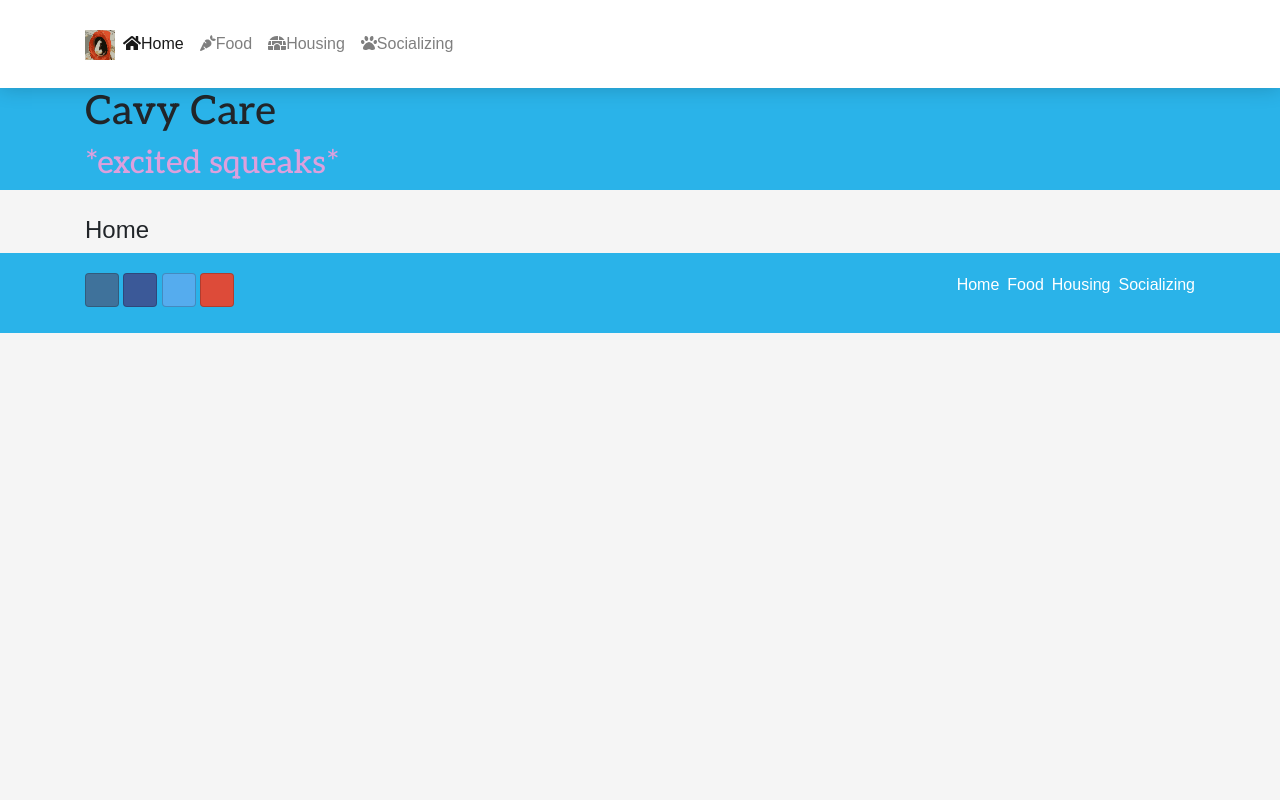
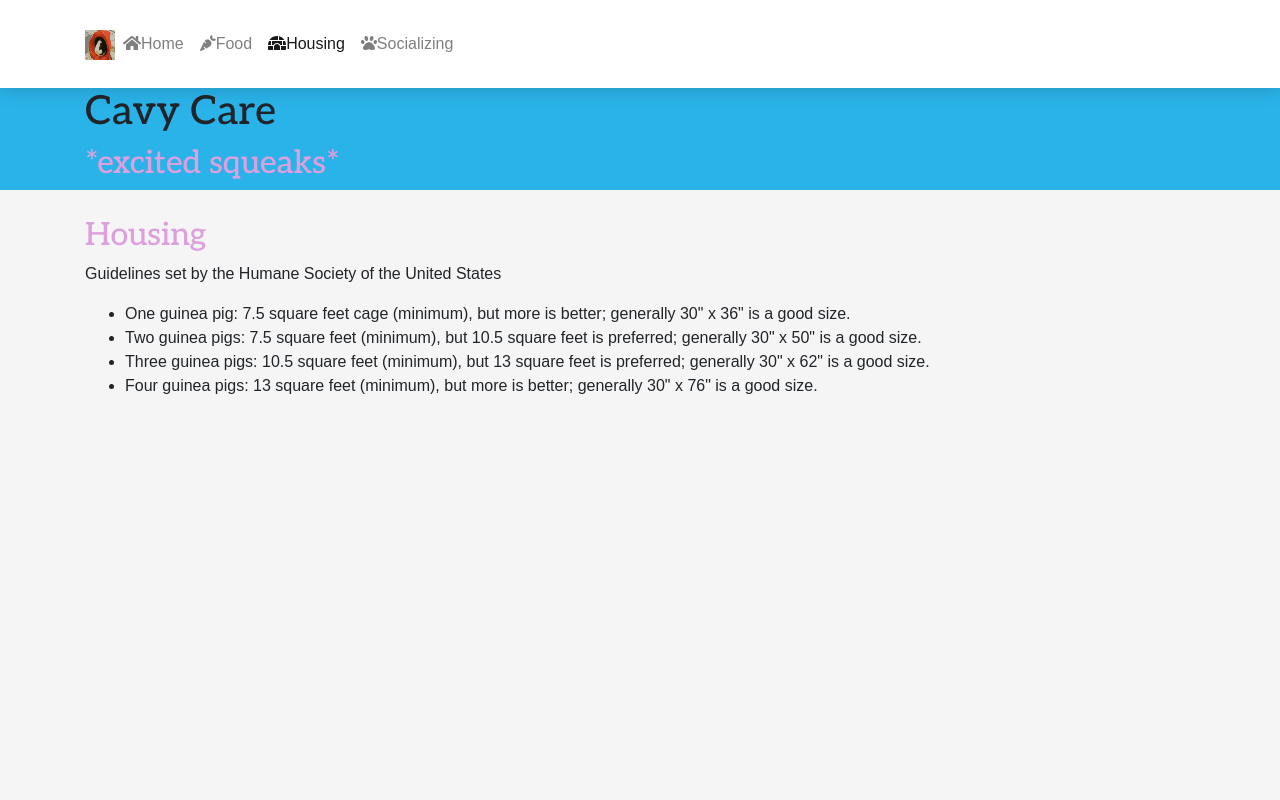
Before and after one commit to sophiemcgarity/cavy-care, a React (Create React App) app: page /housing in a window 1280 px wide. Before the commit this address led to /home. Shown: the top 800 px of the page. Built offline with nearby package versions, Linux system fonts and the light colour scheme.

Commit message:
updated home page

```diff
--- a/src/App.css
+++ b/src/App.css
@@ -37,4 +37,9 @@ h2 {
 
 .site-footer a {
   color: white;
+  margin-top: 100%;
 }
+
+.pageContainer{
+  min-height: 100vh;
+}
--- a/src/components/FoodGuideComponent.js
+++ b/src/components/FoodGuideComponent.js
@@ -1,5 +1,6 @@
 import React from 'react';
 import { Card, CardImg, CardImgOverlay, CardTitle } from 'reactstrap';
+import { Link } from 'react-router-dom';
 
 function RenderFoodGuideItem({ food }) {
     return (
@@ -25,7 +26,7 @@ function FoodGuide(props) {
     });
 
     return (
-        <div className="container">
+        <div className="container pageContainer">
             <div className="row">
                 {foodGuide}
             </div>
--- a/src/components/FooterComponent.js
+++ b/src/components/FooterComponent.js
@@ -7,12 +7,6 @@ function Footer(props) {
         <footer className="site-footer">
             <div className="container">
                 <div className="row">
-                    <div className="col">
-                        <a className="btn btn-social-icon btn-instagram" href="http://instagram.com/"><i className="fa fa-instagram" /></a>{' '}
-                        <a className="btn btn-social-icon btn-facebook" href="http://www.facebook.com/"><i className="fa fa-facebook" /></a>{' '}
-                        <a className="btn btn-social-icon btn-twitter" href="http://twitter.com/"><i className="fa fa-twitter" /></a>{' '}
-                        <a className="btn btn-social-icon btn-google" href="http://youtube.com/"><i className="fa fa-youtube" /></a>
-                    </div>
                     <div className="col text-right">
                         <ul className="list-inline">
                             <li className="list-inline-item"><Link to="/home">Home</Link></li>
--- a/src/components/HomeComponent.js
+++ b/src/components/HomeComponent.js
@@ -1,10 +1,31 @@
 import React from 'react';
+import { Card, CardImg, CardText, CardBody, CardTitle } from 'reactstrap';
 
-function Home(props){
+function RenderCard({ item }) {
+    return (
+        <Card>
+            <CardImg src={item.image} alt={item.name} />
+            <CardBody>
+                <CardTitle>{item.name}</CardTitle>
+                <CardText>{item.text}</CardText>
+            </CardBody>
+        </Card>
+    );
+}
 
+
+function Home(props) {
     return (
-        <div className="container">
-            <h4>Home</h4>
+        <div className="container pageContainer">
+            <h2>Featured Item: Feeding</h2>
+            <div className="row">
+                <div className="col-md">
+                    <RenderCard item={props.food} />
+                </div>
+                <div className="col-md">
+                    <RenderCard item={props.source} />
+                </div>
+            </div>
         </div>
     );
 
--- /dev/null
+++ b/src/components/HousingComponent.js
@@ -0,0 +1,35 @@
+import React from 'react';
+
+function Housing(props) {
+    return (
+        <div className="container pageContainer">
+            <div className="row">
+                <div className="col">
+                    <h2>Housing</h2>
+                </div>
+            </div>
+
+            <div className="row">
+                <div className="col">
+                    <p>Guidelines set by the Humane Society of the United States</p>
+                    <ul>
+                        <li>
+                            {`One guinea pig:  7.5 square feet cage (minimum), but more is better; generally 30" x 36" is a good size.`}
+                        </li>
+                        <li>
+                            {`Two guinea pigs:  7.5 square feet (minimum), but 10.5 square feet is preferred; generally 30" x 50" is a good size.`}
+                        </li>
+                        <li>
+                            {`Three guinea pigs: 10.5 square feet (minimum), but 13 square feet is preferred; generally 30" x 62" is a good size.`}
+                        </li>
+                        <li>
+                            {`Four guinea pigs: 13 square feet (minimum), but more is better; generally 30" x 76" is a good size.`}
+                        </li>
+                    </ul>
+                </div>
+            </div>
+        </div>
+    );
+}
+
+export default Housing;
--- a/src/components/MainComponent.js
+++ b/src/components/MainComponent.js
@@ -3,14 +3,17 @@ import FoodGuide from './FoodGuideComponent';
 import Header from './HeaderComponent';
 import Footer from './FooterComponent';
 import Home from './HomeComponent';
+import Housing from './HousingComponent';
 import { Switch, Route, Redirect } from 'react-router-dom';
 import { FOODLIST } from '../shared/foodList';
+import { SOURCES } from '../shared/sources';
 
 class Main extends Component {
   constructor(props) {
     super(props);
     this.state = {
-      foodList: FOODLIST
+      foodList: FOODLIST,
+      sources: SOURCES
     };
   }
 
@@ -18,7 +21,10 @@ class Main extends Component {
 
     const HomePage = () => {
       return (
-        <Home />
+        <Home
+          food={this.state.foodList.filter(food => food.featured)[0]}
+          source={this.state.sources.filter(source => source.featured)[0]}
+        />
       );
     }
 
@@ -28,6 +34,7 @@ class Main extends Component {
         <Switch>
           <Route path='/home' component={HomePage} />
           <Route exact path='/foodguide' render={() => <FoodGuide foodList={this.state.foodList} />} />
+          <Route exact path='/housing' component={Housing} />
           <Redirect to='/home' />
         </Switch>
         <Footer />
--- a/src/shared/foodList.js
+++ b/src/shared/foodList.js
@@ -4,6 +4,7 @@ export const FOODLIST = [
         name: "Hay",
         image: "assets/images/hay.jpg",
         text: "Lots of hay",
+        featured: true,
         comments: [
             {
                 id: 0,
@@ -20,6 +21,7 @@ export const FOODLIST = [
     {
         id: 1,
         name: "Fortified Food",
+        featured: false,
         image: "assets/images/food.jpg",
         text: "1/8 of a cup, per guinea per day.",
         comments: [
@@ -38,6 +40,7 @@ export const FOODLIST = [
     {
         id: 2,
         name: "Fresh Fruit and Veg",
+        featured: false,
         image: "assets/images/lettuce2.jpg",
         text: "One cup total per guinea pig, per day",
         comments: [
--- /dev/null
+++ b/src/shared/sources.js
@@ -0,0 +1,26 @@
+export const SOURCES = [
+    {
+        id: 0,
+        name: "The Humane Society of the United States",
+        featured: false,
+        text: "Is a guinea pig right for you?",
+        image: "assets/images/hsus.jpg",
+        link: "https://www.humanesociety.org/resources/guinea-pigs-right-pet-you"
+    },
+    {
+        id: 2,
+        name: "The Humane Society of the United States",
+        featured: true,
+        text: "Guinea Pig Feeding",
+        image: "assets/images/hsus.jpg",
+        link: "https://www.humanesociety.org/resources/guinea-pig-feeding"
+    },
+    {
+        id: 3,
+        name: "The Humane Society of the United States",
+        featured: false,
+        text: "Guinea Pig Housing",
+        image: "assets/images/hsus.jpg",
+        link: "https://www.humanesociety.org/resources/guinea-pig-housing"
+    }
+];
```
Also changed, not shown: public/assets/images/hsus.jpg (added).
